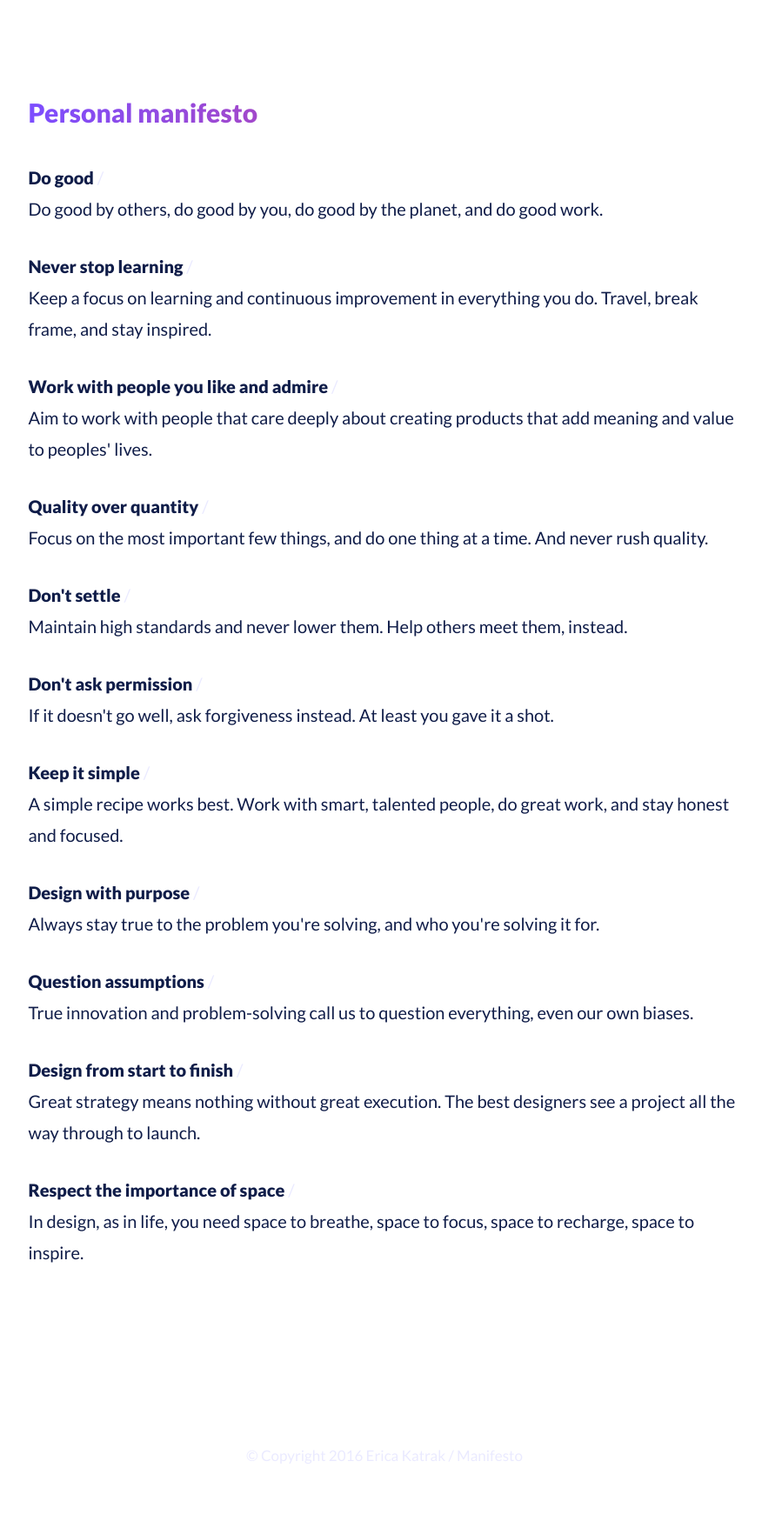
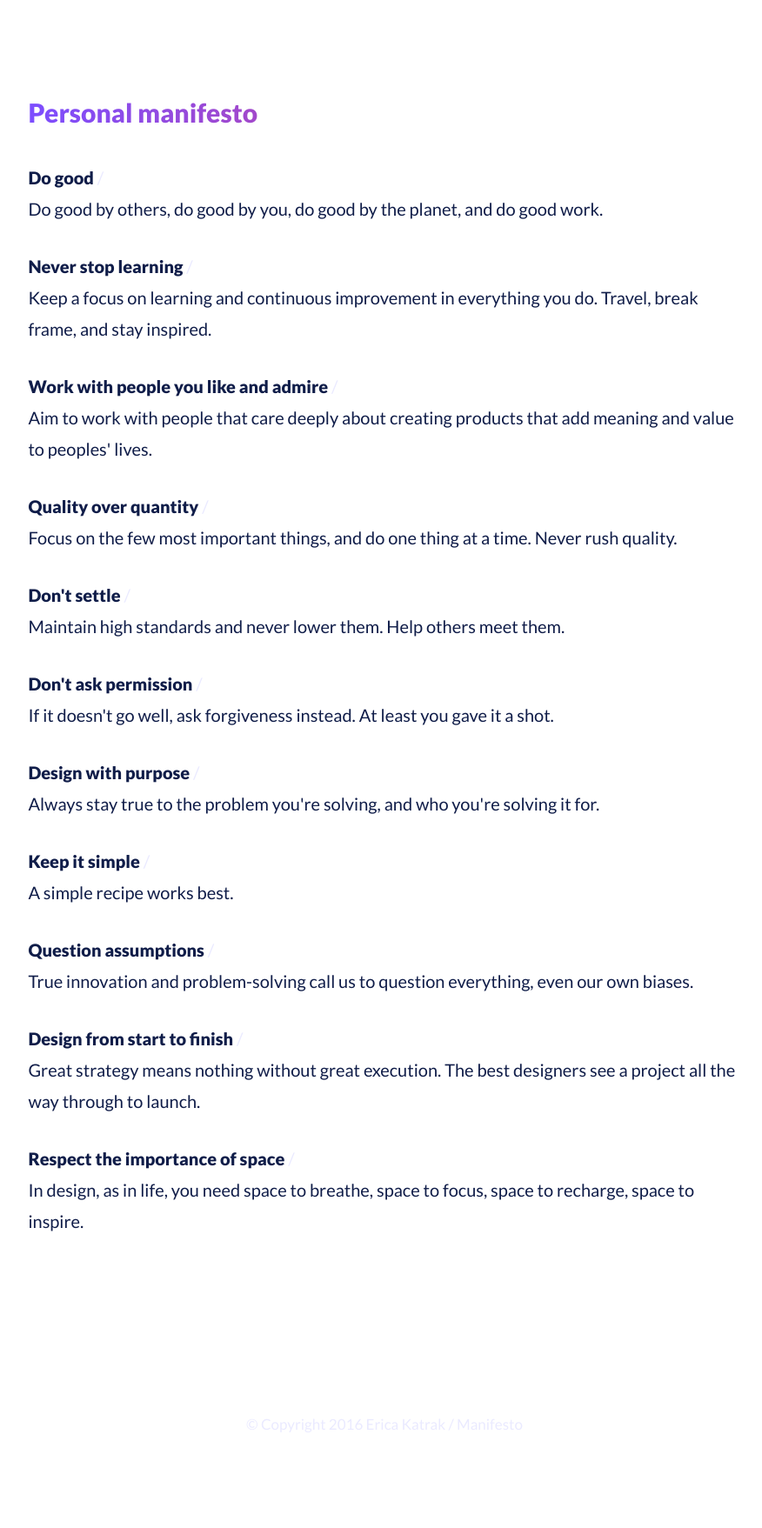
Before and after one commit to ericakatrak/ericakatrak.github.io, a Jekyll site: the page built from manifesto.html, in a window 1280 px wide. Shown: the whole page at 87% size, without its empty margins (198-1074 px from the left). Built offline with Jekyll 4.4.1, drawn with Linux system fonts in a browser that asks for light colours; after the commit the page ends 1721 px from its top, so only the background shows below that.

Commit message:
Update manifesto.html

```diff
--- a/manifesto.html
+++ b/manifesto.html
@@ -6,11 +6,11 @@ layout: default
   <p><strong>Do good</strong><span class="lt"> /</span><br>Do good by others, do good by you, do good by the planet, and do good work.</p>
   <p><strong>Never stop learning</strong><span class="lt"> /</span><br>Keep a focus on learning and continuous improvement in everything you do. Travel, break frame, and stay inspired.</p>
   <p><strong>Work with people you like and admire</strong><span class="lt"> /</span><br>Aim to work with people that care deeply about creating products that add meaning and value to peoples' lives.</p>
-  <p><strong>Quality over quantity</strong><span class="lt"> /</span><br>Focus on the most important few things, and do one thing at a time. And never rush quality.</p>
-  <p><strong>Don't settle</strong><span class="lt"> /</span><br>Maintain high standards and never lower them. Help others meet them, instead.</p>
+  <p><strong>Quality over quantity</strong><span class="lt"> /</span><br>Focus on the few most important things, and do one thing at a time. Never rush quality.</p>
+  <p><strong>Don't settle</strong><span class="lt"> /</span><br>Maintain high standards and never lower them. Help others meet them.</p>
   <p><strong>Don't ask permission</strong><span class="lt"> /</span><br>If it doesn't go well, ask forgiveness instead. At least you gave it a shot.</p>
-  <p><strong>Keep it simple</strong><span class="lt"> /</span><br>A simple recipe works best. Work with smart, talented people, do great work, and stay honest and focused.</p>
   <p><strong>Design with purpose</strong><span class="lt"> /</span><br>Always stay true to the problem you're solving, and who you're solving it for.</p>
+  <p><strong>Keep it simple</strong><span class="lt"> /</span><br>A simple recipe works best.</p>
   <p><strong>Question assumptions</strong><span class="lt"> /</span><br>True innovation and problem-solving call us to question everything, even our own biases.</p>
   <p><strong>Design from start to finish</strong><span class="lt"> /</span><br>Great strategy means nothing without great execution. The best designers see a project all the way through to launch.</p>
   <p><strong>Respect the importance of space</strong><span class="lt"> /</span><br>In design, as in life, you need space to breathe, space to focus, space to recharge, space to inspire.</p>
```
